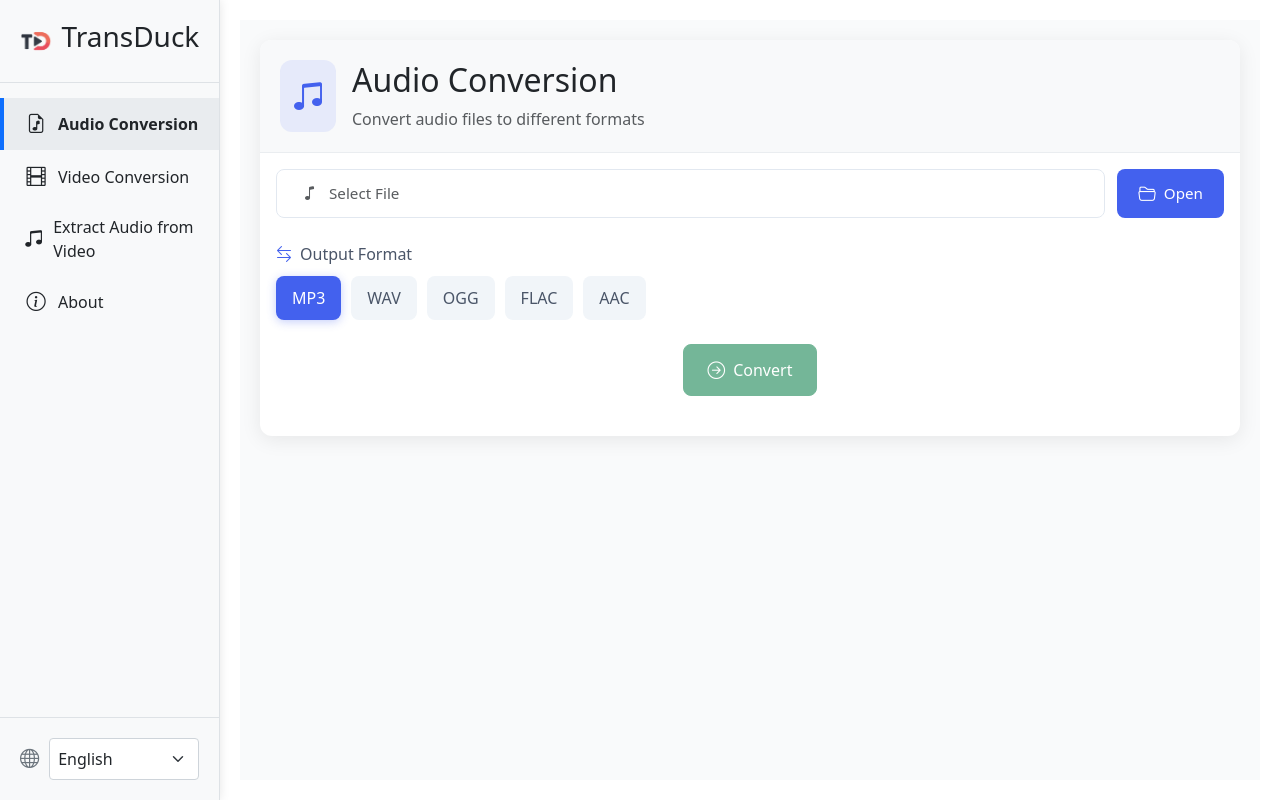
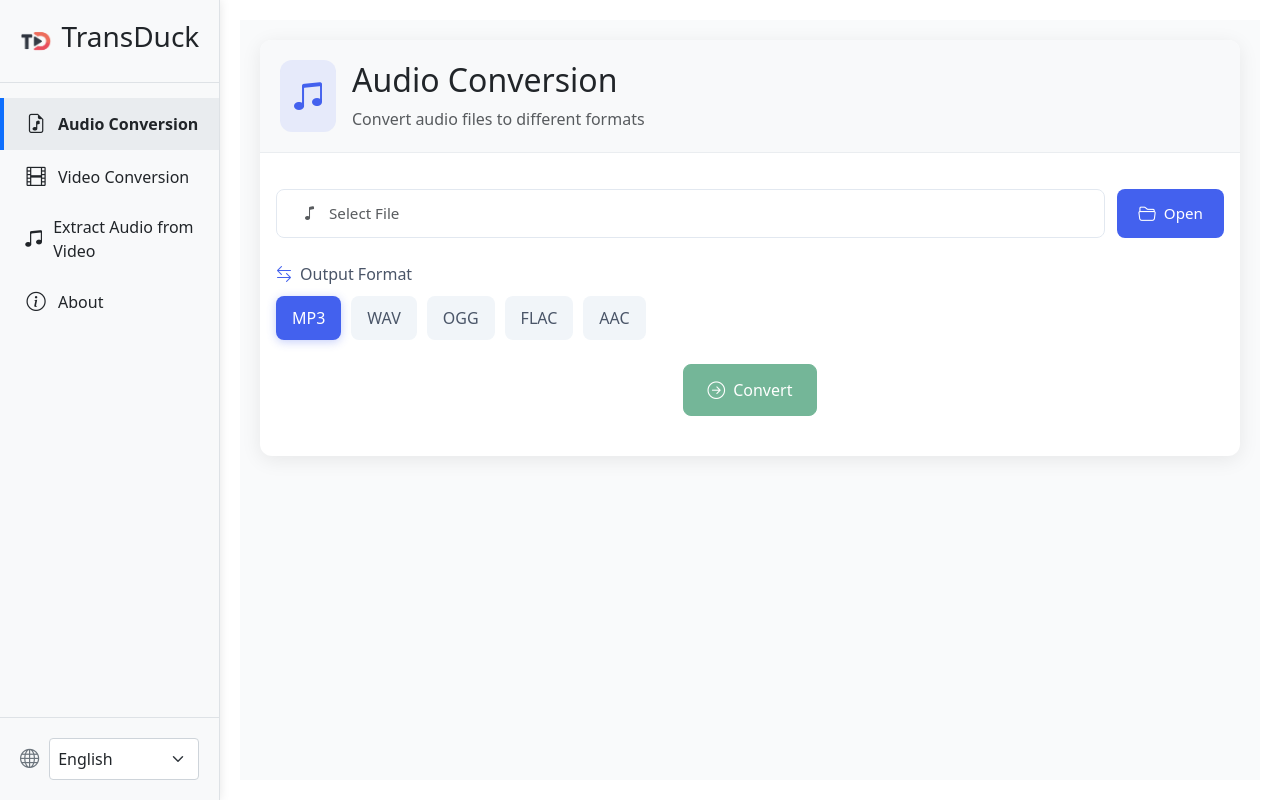
Before and after one commit to dyc87112/transduck-desktop, a Vue app in the folder transduck-desktop/: page / in a window 1280 px wide. Built offline with nearby package versions, Linux system fonts and the light colour scheme.

Commit message:
style: 更新配置文件及样式表
- 在 .vscode/settings.json 中添加 rust-analyzer 的 linkedProjects 配置
- 在 common.css 中添加 .card-body 的 margin-top 样式

```diff
--- a/transduck-desktop/src/styles/common.css
+++ b/transduck-desktop/src/styles/common.css
@@ -13,6 +13,10 @@
   background-color: #f8f9fa;
   border-bottom: 1px solid #eaedf0;
   padding: 20px;
+}
+
+.card-body {
+  margin-top: 20px;
 }
 
 .header-content {
```
